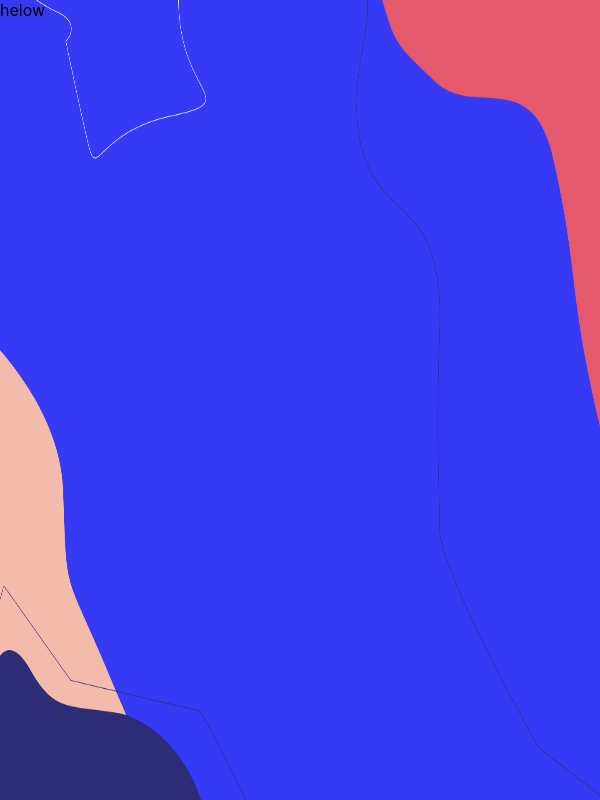
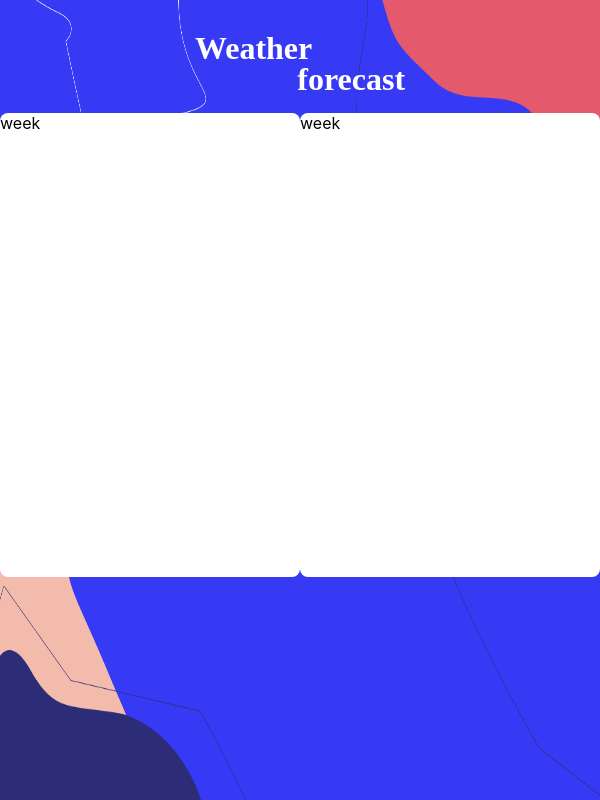
Before and after one commit to IdelIshbaev/mercury-dev-test, a React (Create React App) app: page / in a window 600 px wide. Built offline with nearby package versions, Linux system fonts and the light colour scheme.

Commit message:
layout
responsive layout (2 widgets)

```diff
--- a/src/components/HomePage.scss
+++ b/src/components/HomePage.scss
@@ -1,4 +1,8 @@
-.home-page{
+// @media only screen and (min-width: 600px) {
+
+	.home-page--background{
+		margin: 0;
+		padding: 0;
 		min-height: 100vh;
 		background-color: #373AF5;
 		background-image: url('../assets/Background/Academy-Weather\ forecast-Bg-buttom.png'),
@@ -6,3 +10,79 @@
 		background-repeat: no-repeat;
 		background-size: 100% 100%;
 	}
+	@media
+	only screen and (-webkit-min-device-pixel-ratio: 2),
+	only screen and (min--moz-device-pixel-ratio: 2),
+	only screen and (min-device-pixel-ratio: 2),
+	only screen and (-webkit-min-device-pixel-ratio: 2),
+	only screen and (min-resolution: 192dpi),
+	only screen and (min-resolution: 2dppx) {
+		.home-page--background{
+			margin: 0;
+			padding: 0;
+			min-height: 100vh;
+			min-width: 100vw;
+			background-color: #373AF5;
+			background-image: url('../assets/Background/Academy-Weather\ forecast-Bg-buttom@2x.png'),
+			url('../assets/Background/Academy-Weather\ forecast-Bg-up.png');
+			background-repeat: no-repeat;
+			background-size: 100% 100%;
+		}
+	}
+	.home-page{
+		&__header{
+			padding: 0;
+			margin: 0;
+			display: flex;
+			justify-content: center;
+
+			color: #FFFFFF;
+			font-family: Ubuntu;
+			font-style: normal;
+			font-weight: bold;
+			font-size: 102px;
+			line-height: 122px;
+
+			&_first{
+				margin-top: 65px;
+
+			}
+			&_second{
+				margin-top: 155px;
+				margin-left: -45px;
+			}
+		}
+		&__weather{
+			display: flex;
+			justify-content: space-around;
+			flex-flow: wrap;
+		}
+	}
+// }
+
+@media only screen and (max-width: 600px) {
+	.home-page{
+	&__header{
+		padding: 0;
+		margin: 0;
+		display: flex;
+		justify-content: center;
+
+		color: #FFFFFF;
+		font-family: Ubuntu;
+		font-style: normal;
+		font-weight: bold;
+		font-size: 32px;
+		line-height: 32px;
+
+		&_first{
+			margin-top: 32px;
+
+		}
+		&_second{
+			margin-top: 63px;
+			margin-left: -15px;
+		}
+	}
+	}
+}
--- a/src/components/HomePage.tsx
+++ b/src/components/HomePage.tsx
@@ -1,10 +1,18 @@
 import React from 'react';
 import './HomePage.scss'
-
+import DayWeather from './widgets/DayWeather'
+import WeekWeather from './widgets/WeekWeather'
 function HomePage() {
   return (
-	  <div className="home-page">
-      helow
+	  <div className="home-page home-page--background">
+		  <h1 className="home-page__header">
+				<span className="home-page__header_first">Weather</span>
+			  	<span className="home-page__header_second">forecast</span>
+		  </h1>
+		  <div className="home-page__weather">
+		  		<DayWeather />
+				<WeekWeather />
+			</div>
     </div>
   );
 }
--- /dev/null
+++ b/src/components/widgets/DayWeather.scss
@@ -0,0 +1,19 @@
+@media only screen and (min-width: 600px) {
+
+.day-weather{
+	width: 660px;
+	height: 524px;
+	background-color: white;
+	border-radius: 8px;
+	margin-top: 3%;
+}
+}
+@media only screen and (max-width: 600px) {
+	.day-weather{
+		width: 300px;
+		height: 464px;
+		background-color: white;
+		border-radius: 8px;
+		margin-top: 3%;
+	}
+}
--- a/src/components/widgets/DayWeather.tsx
+++ b/src/components/widgets/DayWeather.tsx
@@ -1,8 +1,8 @@
 import React from 'react';
-
+import './DayWeather.scss'
 function DayWeather() {
   return (
-    <div>
+    <div className="day-weather">
 		week
     </div>
   );
--- /dev/null
+++ b/src/components/widgets/WeekWeather.scss
@@ -0,0 +1,19 @@
+@media only screen and (min-width: 600px) {
+
+.week-weather{
+	width: 660px;
+	height: 524px;
+	background-color: white;
+	border-radius: 8px;
+	margin-top: 3%;
+}
+}
+@media only screen and (max-width: 600px) {
+	.week-weather{
+		width: 300px;
+		height: 464px;
+		background-color: white;
+		border-radius: 8px;
+		margin-top: 3%;
+	}
+}
--- a/src/components/widgets/WeekWeather.tsx
+++ b/src/components/widgets/WeekWeather.tsx
@@ -1,8 +1,8 @@
 import React from 'react';
-
+import './WeekWeather.scss'
 function WeekWeather() {
   return (
-    <div>
+    <div className="week-weather">
 		week
     </div>
   );
```
Lines whose indentation alone changed are shown as unchanged.
